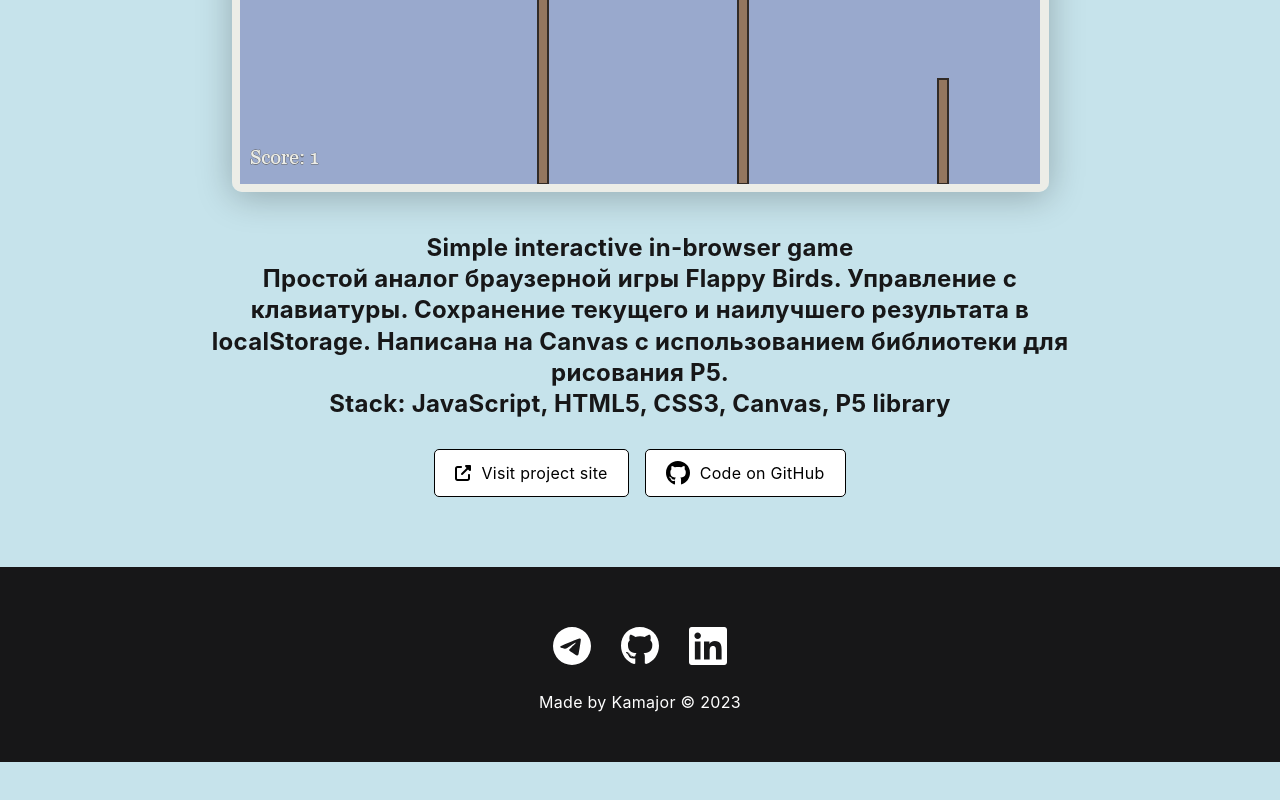
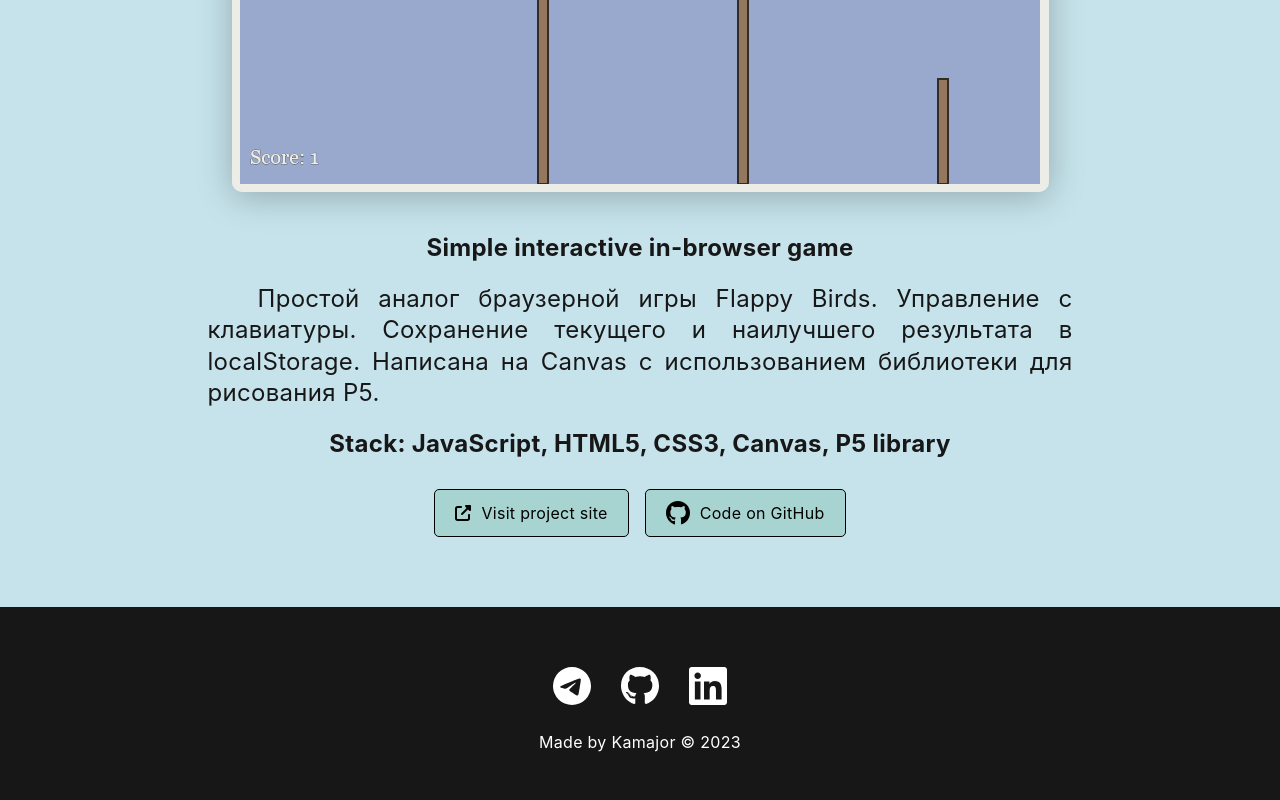
Before and after one commit to KamajorQA/React_Portfolio, a React (Create React App) app: page /projects/FlappyBirds in a window 1280 px wide. Shown: the part 582-1382 px from the top of the page. Before the commit the page ends 1344 px from the top, so only its background shows below. Built offline with nearby package versions, Linux system fonts and the light colour scheme.

Commit message:
Строка описания проекта разбита на абзацы через метод split и отрендерена через цикл map. Обновлена стилизация кнопок.

```diff
--- a/src/components/App/App.css
+++ b/src/components/App/App.css
@@ -32,7 +32,6 @@
 
 .title-2 {
   margin-bottom: 20px;
-
   font-size: 40px;
   font-weight: 700;
   line-height: 1.3;
@@ -68,11 +67,9 @@
 .project-details {
   margin: 0 auto;
   max-width: 865px;
-
   display: flex;
   flex-direction: column;
   align-items: center;
-
   text-align: center;
 }
 
@@ -86,10 +83,20 @@
 
 .project-details__desc {
   margin-bottom: 30px;
-
   font-weight: 700;
   font-size: 24px;
   line-height: 1.3;
+}
+
+.project-details__desc--separator {
+  margin: 20px 0;
+}
+
+.project-details__desc--prolix {
+  text-align: left;
+  text-align: justify;
+  font-weight: normal;
+  text-indent: 50px;
 }
 
 /* Content list */
--- a/src/components/ButtonOutline/buttonOutline.css
+++ b/src/components/ButtonOutline/buttonOutline.css
@@ -8,14 +8,16 @@
 
   border-radius: 5px;
   border: 1px solid #000;
-  background-color: #fff;
+  background-color: var(--outbtn-background);
   color: #000;
 
-  transition: opacity 0.2s ease-in;
+  transition: all 0.2s ease-in;
 }
 
 .btn-outline:hover {
   opacity: 0.8;
+  border: 1px solid var(--accent);
+  box-shadow: var(--outbtn-shadow);
 }
 
 .btn-outline svg {
--- a/src/components/Footer/footer.css
+++ b/src/components/Footer/footer.css
@@ -18,6 +18,14 @@
   display: flex;
   column-gap: 30px;
   align-items: center;
+}
+
+.social__item {
+  transition: all 0.2s ease-in;
+}
+
+.social__item:hover {
+  opacity: 0.8;
 }
 
 .copyright {
--- a/src/index.css
+++ b/src/index.css
@@ -7,9 +7,9 @@
   --black: #171718;
   --black-border: #26292d;
   --white: #fff;
-  --purple: #5c62ec;
   --orange: #f75404;
   --skyblue: #c6e3eb;
+  --cloudy: #a7d4d1;
 
   /* Nav */
   --nav-bg: var(--black);
@@ -24,13 +24,16 @@
   --footer-bg: var(--black);
   --footer-text: var(--white);
 
+  /* ButtonOutline */
+  --outbtn-shadow: 0px 0px 3px var(--accent);
+
   /* Light mode */
   --page-bg: var(--skyblue);
   --text-color: var(--black);
   --accent: var(--orange);
   --title-1: var(--accent);
   --enso-grayscale: grayscale(0.5);
-
+  --outbtn-background: var(--cloudy);
   --project-card-bg: var(--white);
   --project-card-text: var(--black);
   --box-shadow: 0px 5px 35px rgba(0, 0, 0, 0.25);
@@ -40,10 +43,9 @@
   /* Dark mode */
   --page-bg: #252526;
   --text-color: var(--white);
-
   --title-1: var(--white);
   --enso-grayscale: grayscale(0.8);
-
+  --outbtn-background: var(--white);
   --project-card-bg: var(--black);
   --project-card-text: var(--white);
   --box-shadow: 0px 5px 35px rgba(0, 0, 0, 0.8);
--- a/src/layouts/ProjectPage.jsx
+++ b/src/layouts/ProjectPage.jsx
@@ -11,6 +11,7 @@ import ButtonOutline from '../components/ButtonOutline/ButtonOutline';
 function ProjectPage() {
   const { slug } = useParams();
   const currentProject = projectsList.find((elem) => elem.slug === slug);
+  const projectDetailsArray = currentProject.details.split('. ');
   return (
     <main className="section section--projectPage">
       <div className="container">
@@ -32,7 +33,16 @@ function ProjectPage() {
 
           <div className="project-details__desc">
             <h4>{currentProject.description}</h4>
-            <p>{currentProject.details}</p>
+            <div className={'project-details__desc--separator'}>
+              {projectDetailsArray.map((detailedRow, index) => {
+                return (
+                  <p
+                    className="project-details__desc--prolix"
+                    key={index}
+                  >{`${detailedRow}.`}</p>
+                );
+              })}
+            </div>
             <p>Stack: {currentProject.stack}</p>
           </div>
           <section className="controls controls--links">
--- a/src/utilities/projectsList.js
+++ b/src/utilities/projectsList.js
@@ -17,11 +17,12 @@ const projectsList = [
       Реализованы все основные CRUD-операции, включая регистрацию и авторизацию пользователя на портале, загрузку списка статей с удаленного сервера, добавление, редактирование и удаление статей, добавление в избранное, редактирование данных пользователя.
       Взаимодействие с бэкендом по REST API через отправку fetch-запросов.
       Чтение, редактирование данных текущего пользователя и добавление в избранное доступны любому авторизованному пользователю.
-      Для перехода к основному контенту новый пользователь может зарегистрироваться сам или использовать данные следующие тестового юзера:
-       login: KamJQA@yandex.ru password: Mariner2!
-       Добавление, редактирование и удаление статей доступны только (псевдо)администратору. Доступ к данному функционалу автор сайта предоставляет по запросу.
+      Для перехода к основному контенту новый пользователь может зарегистрироваться сам или использовать данные следующего тестового юзера:
+       login: KamJQA@yandex.ru password: Mariner2! .
+       Добавление, редактирование и удаление статей доступны только (псевдо)администратору.
+       Доступ к данному функционалу автор сайта предоставляет по запросу.
        Из сторонних библиотек использованы только React Router v6.4 и Fontawesome.
-       Все формы, их валидация, подсказки, уведомления, элементы интерфейса и их стили написаны самостоятельно.`,
+       Все формы, их валидация, подсказки, уведомления, элементы интерфейса и их стили написаны самостоятельно`,
     stack: 'React, React Router, React Context, module CSS, REST API',
     gitHubLink: 'https://github.com/KamajorQA/React_News',
     deployLink: 'https://reactnews-project.netlify.app/',
@@ -35,8 +36,9 @@ const projectsList = [
     bigImg: flappyBirdsBig,
     description: 'Simple interactive in-browser game',
     details: `Простой аналог браузерной игры Flappy Birds.
-      Управление с клавиатуры. Сохранение текущего и наилучшего результата в localStorage.
-      Написана на Canvas с использованием библиотеки для рисования P5.`,
+    Управление с клавиатуры.
+    Сохранение текущего и наилучшего результата в localStorage.
+    Написана на Canvas с использованием библиотеки для рисования P5`,
     stack: 'JavaScript, HTML5, CSS3, Canvas, P5 library',
     gitHubLink:
       'https://github.com/KamajorQA/Pet_JS_samples/tree/main/Zest_Canvas_Flappy_minigame',
@@ -53,7 +55,7 @@ const projectsList = [
     Реализованы основные CRUD-операции: получение списка постов с сервера, добавление новых драконов, редактирование, удаление, постановка лайков.
     Авторизация фейковая и необязательная, но с сохранением введенных данных в cookies и дальнейшей проверкой ранее осуществленной авторизации с автоматическим закрытием модального окна и сокрытием кнопки авторизации.
     Повторяющиеся DOM-элементы рендерятся через тег template.
-    Взаимодействие с сервером через Fetch API.`,
+    Взаимодействие с сервером через Fetch API`,
     stack: 'JavaScript, HTML5, CSS3, Fetch API',
     gitHubLink: 'https://github.com/KamajorQA/Greedy_Dragons',
     deployLink: 'https://greedy-dragons.netlify.app/',
@@ -65,7 +67,7 @@ const projectsList = [
     bigImg: greenCorpBig,
     description: 'Static Landing page with JS animations',
     details: `Классическая посадочная страница на чистом HTML, CSS и JS.
-    Реализовано изменение некоторых элементов через JS, а также анимация заднего фона на Canvas.`,
+    Реализовано изменение некоторых элементов через JS, а также анимация заднего фона на Canvas`,
     stack: 'JavaScript, HTML5, CSS3, Canvas',
     gitHubLink: 'https://github.com/KamajorQA/Project-1',
     deployLink: 'https://kamajorqa.github.io/Project-1/',
```
